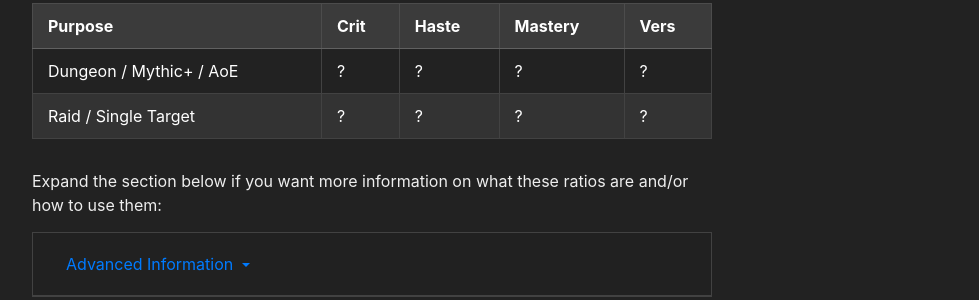
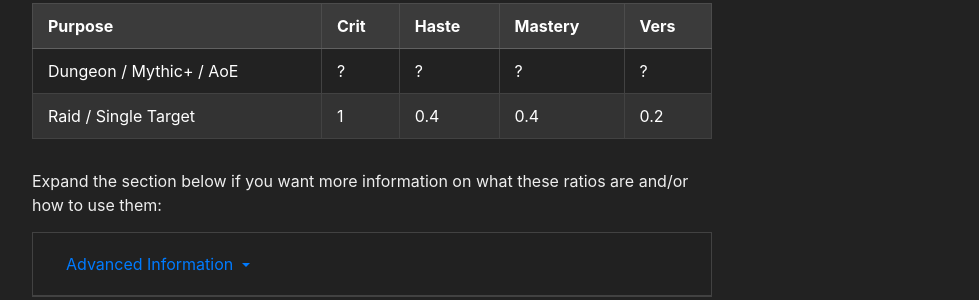
Before and after one commit to stormearthandlava/stormearthandlava.github.io, a Jekyll site: the page built from guide/general/stats.md, in a window 1280 px wide. Shown: the part 659-959 px from the top of the page, without its empty margins (268-1247 px from the left). Built offline with Jekyll 4.4.1, drawn with Linux system fonts in a browser that asks for light colours; a script that is not in the unit is left out.

Commit message:
add single target values

```diff
--- a/guide/general/stats.md
+++ b/guide/general/stats.md
@@ -13,7 +13,7 @@ Below are our advised stat gearing strategies for talent combinations. We won’
 Purpose | Crit | Haste | Mastery | Vers
 --- | --- | --- | --- | ---
 Dungeon / Mythic+ / AoE | ? | ? | ? | ?
-Raid / Single&nbsp;Target | ? | ? | ? | ?
+Raid / Single&nbsp;Target | 1 | 0.4 | 0.4 | 0.2
 
 Expand the section below if you want more information on what these ratios are and/or how to use them:
 
```
Also changed, not shown: guide/general/talents.md (+1 -1 lines).
